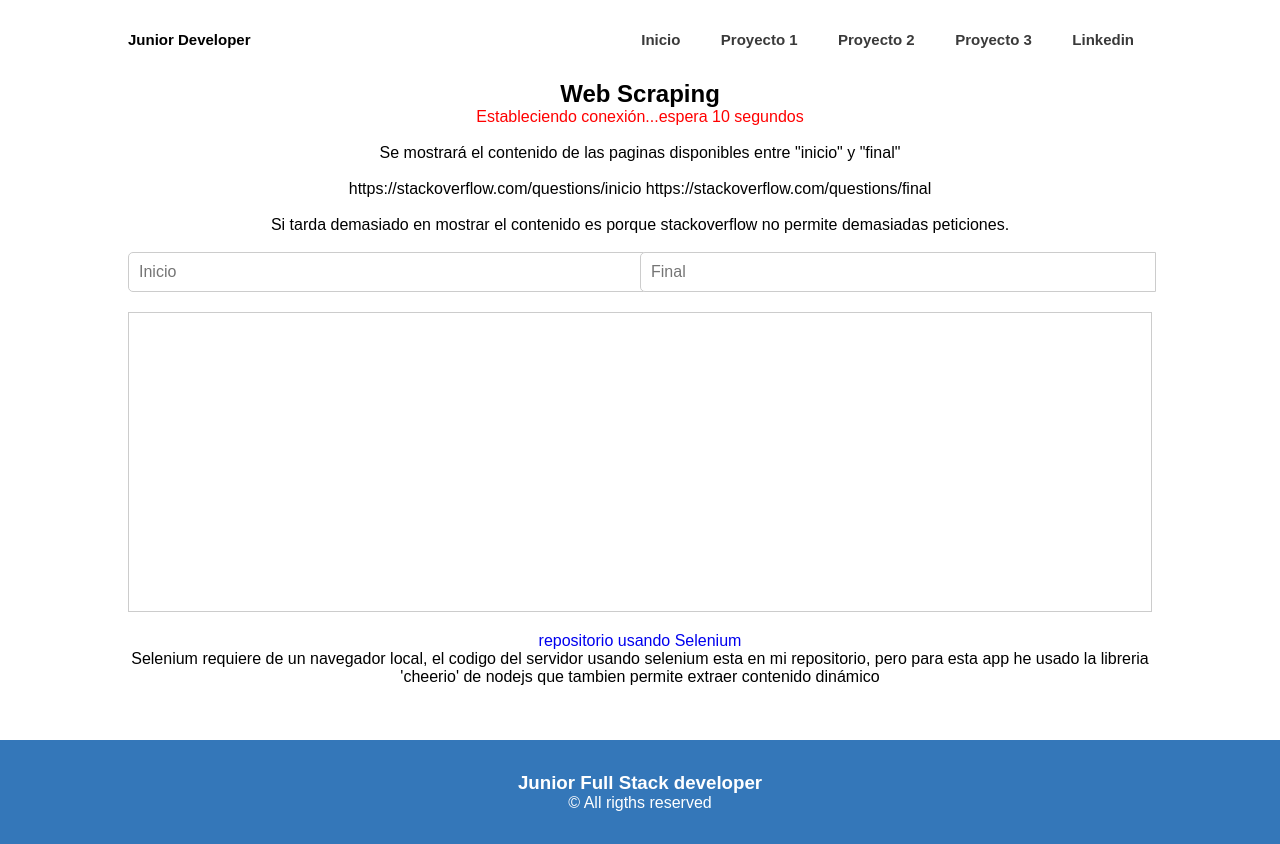
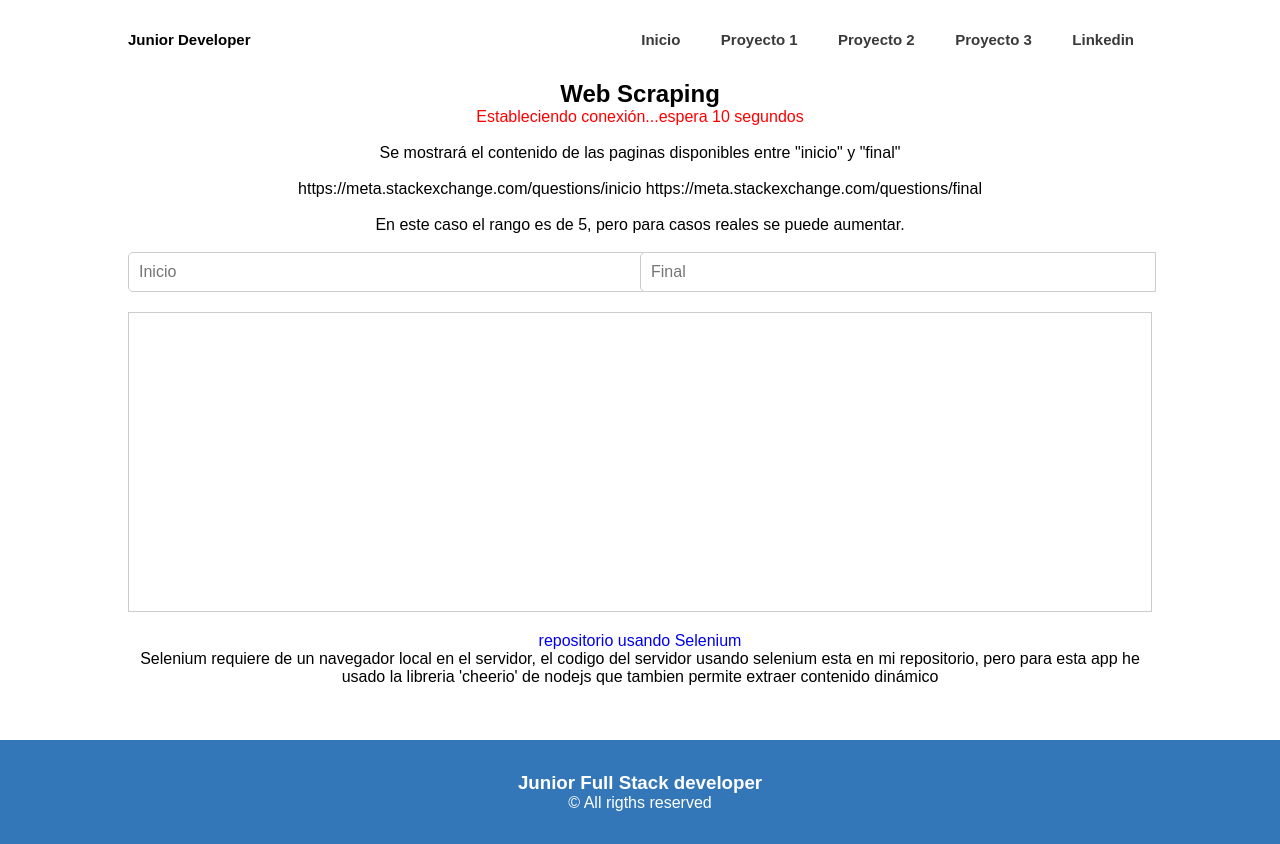
Before and after one commit to goldenrepo/bigdata, a plain HTML site: page project3.html in a window 1280 px wide. Drawn offline with Linux system fonts and the light colour scheme.

Commit message:
Update project3.html

```diff
--- a/project3.html
+++ b/project3.html
@@ -43,13 +43,13 @@
         </p>
     </br>
         <p>
-            https://stackoverflow.com/questions/inicio
-            https://stackoverflow.com/questions/final
+            https://meta.stackexchange.com/questions/inicio
+            https://meta.stackexchange.com/questions/final
         </p>
     </br>
 
     <p>
-        Si tarda demasiado en mostrar el contenido es porque stackoverflow no permite demasiadas peticiones.
+        En este caso el rango es de 5, pero para casos reales se puede aumentar.
     </p>
 </br>
 
@@ -66,7 +66,7 @@
 
             paquete1.addEventListener("input", () => {
               var a= eval(paquete1.value);
-              var b=1;
+              var b=5;
               var c=a+b;
               paquete2.value=c;
 
@@ -83,7 +83,7 @@
 
         <a href="https://github.com/johnbigdata/tester">repositorio usando Selenium</a>
         <p>
-           Selenium requiere de un navegador local, el codigo del servidor usando selenium esta en mi repositorio, pero para esta app he usado la libreria 'cheerio' de nodejs que tambien permite extraer contenido dinámico
+           Selenium requiere de un navegador local en el servidor, el codigo del servidor usando selenium esta en mi repositorio, pero para esta app he usado la libreria 'cheerio' de nodejs que tambien permite extraer contenido dinámico
         </p>
 
 
```
